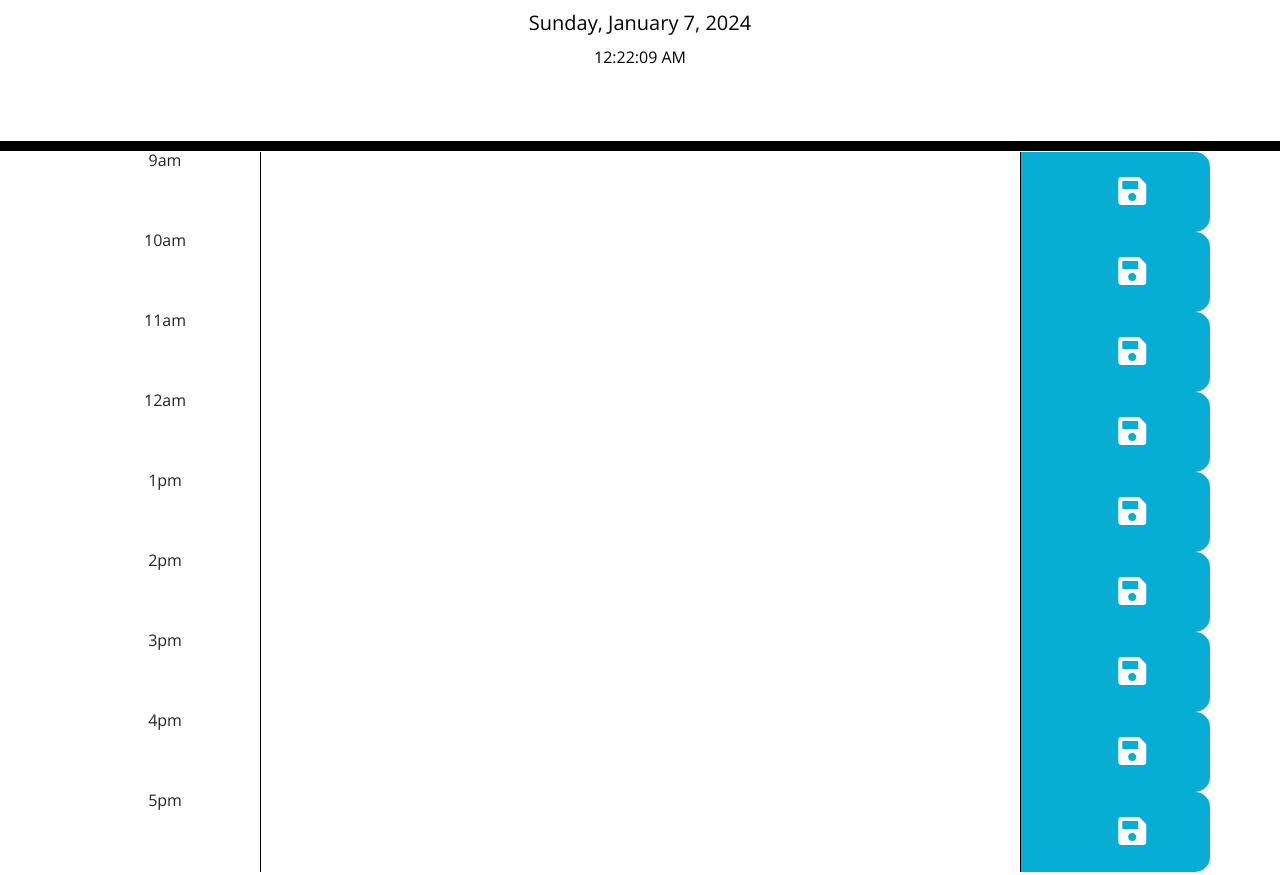
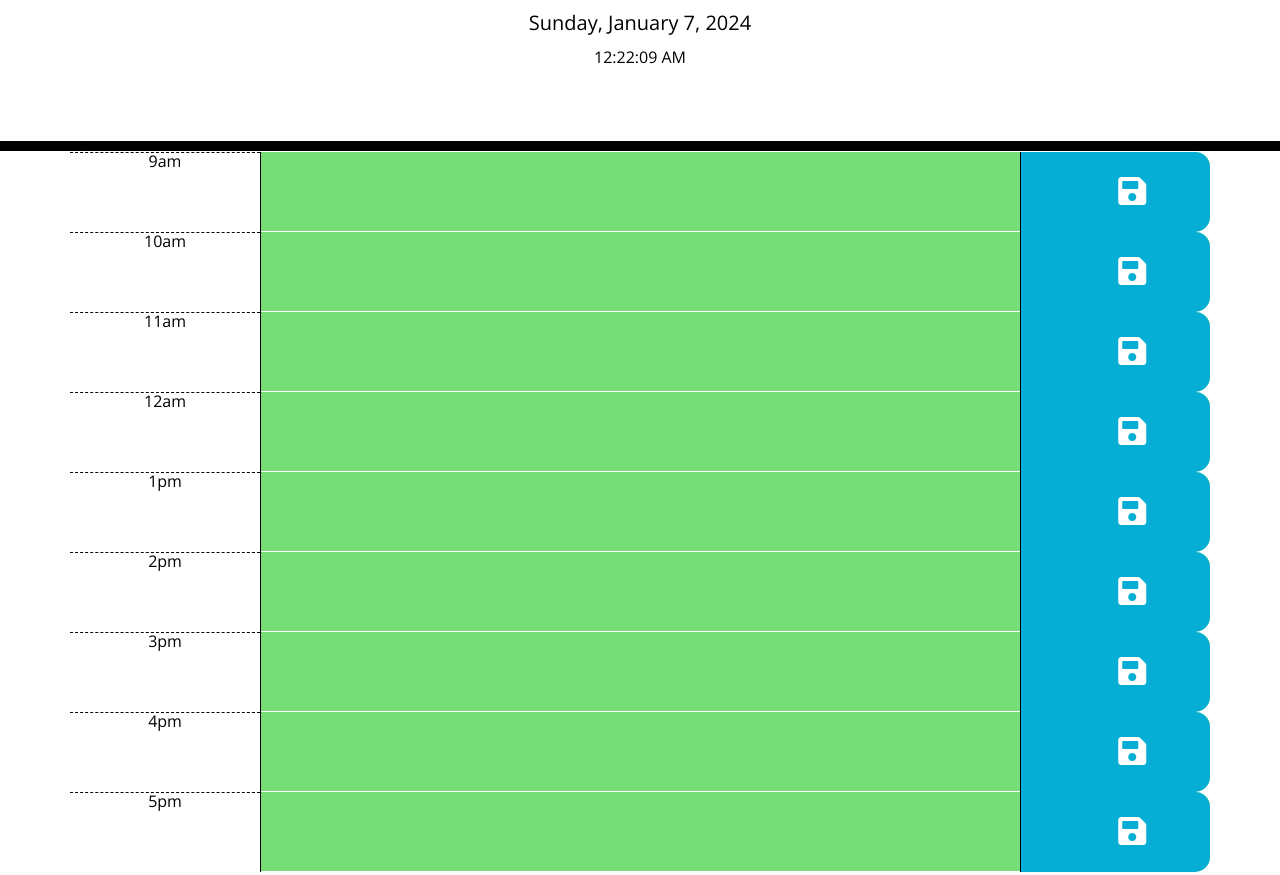
Before and after one commit to chrisma89/Workday-Planner, a plain HTML site: page index.html in a window 1280 px wide. Shown: the part 168-1043 px from the top of the page. Drawn offline with nearby package versions, Linux system fonts and the light colour scheme.

Commit message:
planner color coding working - set up according to current time

```diff
--- a/assets/js/script.js
+++ b/assets/js/script.js
@@ -13,3 +13,35 @@ displayTime()
 setInterval (displayTime, 1000)
 
 console.log("ding")
+
+function updateHourblocks (){
+  currentHour = dayjs().hour()
+  console.log(currentHour)
+
+  // const plannerHour =$(".time-block")
+  // console.log(plannerHour)
+   const timeBlock =  $(".time-block")
+  $(timeBlock).each(function(){
+
+    let plannerHour = parseInt($(this).attr("id"))
+    console.log(plannerHour)
+  //  console.log(timeBlock)
+    if (plannerHour < currentHour){
+      $(this).addClass("past")
+      $(this).removeClass("present future")
+
+    }
+    else if (plannerHour === currentHour){
+      $(this).addClass("present")
+      $(this).removeClass("future past")
+    }
+    else if ( plannerHour > currentHour){
+      $(this).addClass("future")
+      $(this).removeClass("past present")
+
+    }
+
+
+
+  })}
+updateHourblocks()
--- a/index.html
+++ b/index.html
@@ -23,64 +23,64 @@
   </header>
   <div class="container">
     <!-- Timeblocks go here -->
-    <div class="row time-block">
-      <div class="col-md-2" class ="hour" id="9am">9am</div>
+    <div class="row time-block" id="9">
+      <div class="col-md-2 hour" >9am</div>
+      <div class="col-md-8 textarea"></div>
+      <div class="col-md-2 saveBtn">
+        <button class="btn"><i class="fas fa-save fa-2x center"></i></button>
+      </div>
+    </div>
+    <div class="row time-block" id ="10">
+      <div class="col-md-2 hour">10am</div>
+      <div class="col-md-8 textarea description"></div>
+      <div class="col-md-2 saveBtn ">
+        <button class="btn"><i class="fas fa-save fa-2x center"></i></button>
+      </div>
+    </div>
+    <div class="row time-block" id ="11">
+      <div class="col-md-2 hour" >11am</div>
+      <div class="col-md-8 textarea description"></div>
+      <div class="col-md-2 saveBtn ">
+        <button class="btn"><i class="fas fa-save fa-2x center"></i></button>
+      </div>
+    </div>
+    <div class="row time-block" id ="12">
+      <div class="col-md-2 hour" >12am</div>
       <div class="col-md-8 textarea description"></div>
       <div class="col-md-2 saveBtn">
         <button class="btn"><i class="fas fa-save fa-2x center"></i></button>
       </div>
     </div>
-    <div class="row time-block">
-      <div class="col-md-2" class ="hour" id ="10am">10am</div>
-      <div class="col-md-8 textarea description"></div>
-      <div class="col-md-2 saveBtn ">
-        <button class="btn"><i class="fas fa-save fa-2x center"></i></button>
-      </div>
-    </div>
-    <div class="row time-block">
-      <div class="col-md-2" class ="hour " id ="11am">11am</div>
-      <div class="col-md-8 textarea description"></div>
-      <div class="col-md-2 saveBtn ">
-        <button class="btn"><i class="fas fa-save fa-2x center"></i></button>
-      </div>
-    </div>
-    <div class="row time-block">
-      <div class="col-md-2" class ="hour " id ="12am">12am</div>
+    <div class="row time-block" id = "1">
+      <div class="col-md-2 hour" >1pm</div>
       <div class="col-md-8 textarea description"></div>
       <div class="col-md-2 saveBtn">
         <button class="btn"><i class="fas fa-save fa-2x center"></i></button>
       </div>
     </div>
-    <div class="row time-block">
-      <div class="col-md-2" class ="hour " id = "1pm">1pm</div>
+    <div class="row time-block" id ="2">
+      <div class="col-md-2 hour" >2pm</div>
       <div class="col-md-8 textarea description"></div>
       <div class="col-md-2 saveBtn">
         <button class="btn"><i class="fas fa-save fa-2x center"></i></button>
       </div>
     </div>
-    <div class="row time-block">
-      <div class="col-md-2" class ="hour " id ="2pm">2pm</div>
+    <div class="row time-block" id ="3" >
+      <div class="col-md-2 hour" >3pm</div>
       <div class="col-md-8 textarea description"></div>
       <div class="col-md-2 saveBtn">
         <button class="btn"><i class="fas fa-save fa-2x center"></i></button>
       </div>
     </div>
-    <div class="row time-block">
-      <div class="col-md-2" class ="hour " id ="3pm">3pm</div>
+    <div class="row time-block" id ="4">
+      <div class="col-md-2 hour" >4pm</div>
       <div class="col-md-8 textarea description"></div>
       <div class="col-md-2 saveBtn">
         <button class="btn"><i class="fas fa-save fa-2x center"></i></button>
       </div>
     </div>
-    <div class="row time-block">
-      <div class="col-md-2" class ="hour " id ="4pm">4pm</div>
-      <div class="col-md-8 textarea description"></div>
-      <div class="col-md-2 saveBtn">
-        <button class="btn"><i class="fas fa-save fa-2x center"></i></button>
-      </div>
-    </div>
-    <div class="row time-block">
-      <div class="col-md-2" class ="hour " id ="5pm">5pm</div>
+    <div class="row time-block" id ="5">
+      <div class="col-md-2 hour" >5pm</div>
       <div class="col-md-8 textarea description"></div>
       <div class="col-md-2 saveBtn ">
         <button class="btn"><i class="fas fa-save fa-2x center"></i></button>
```
